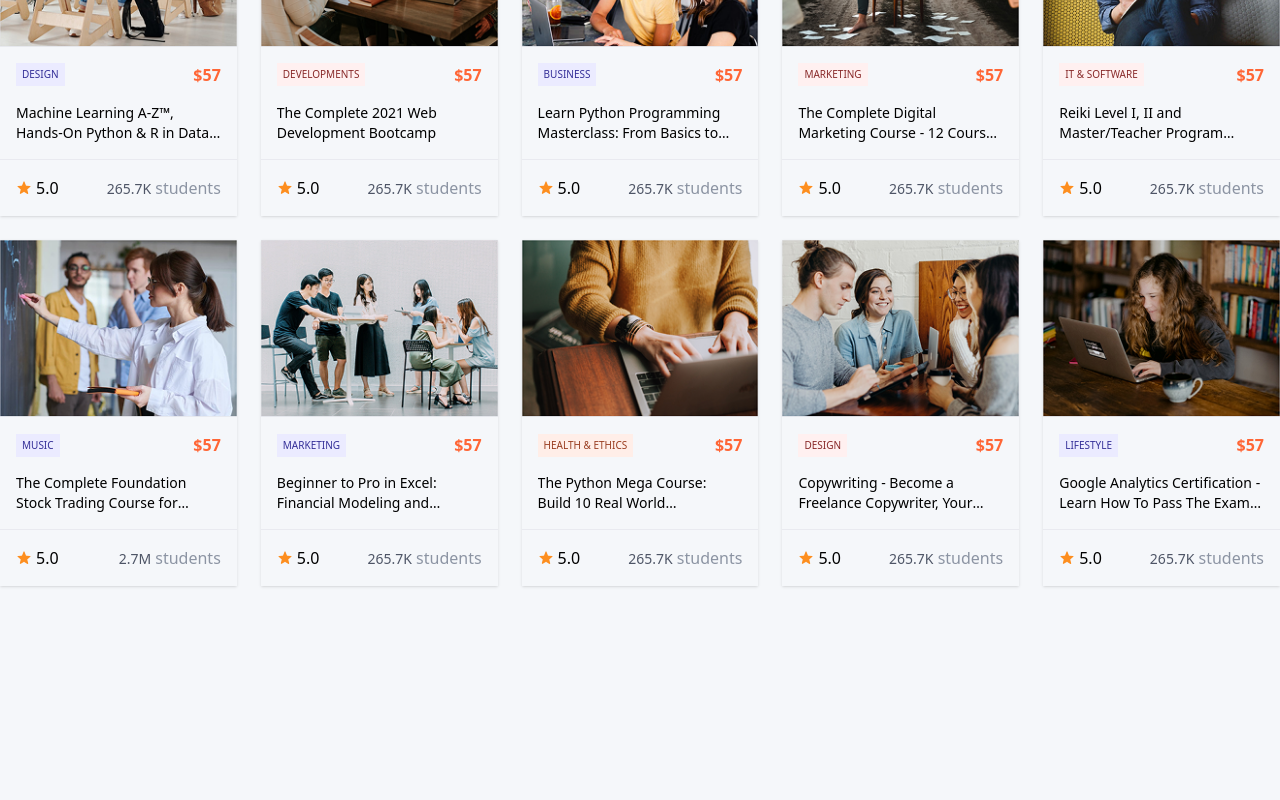
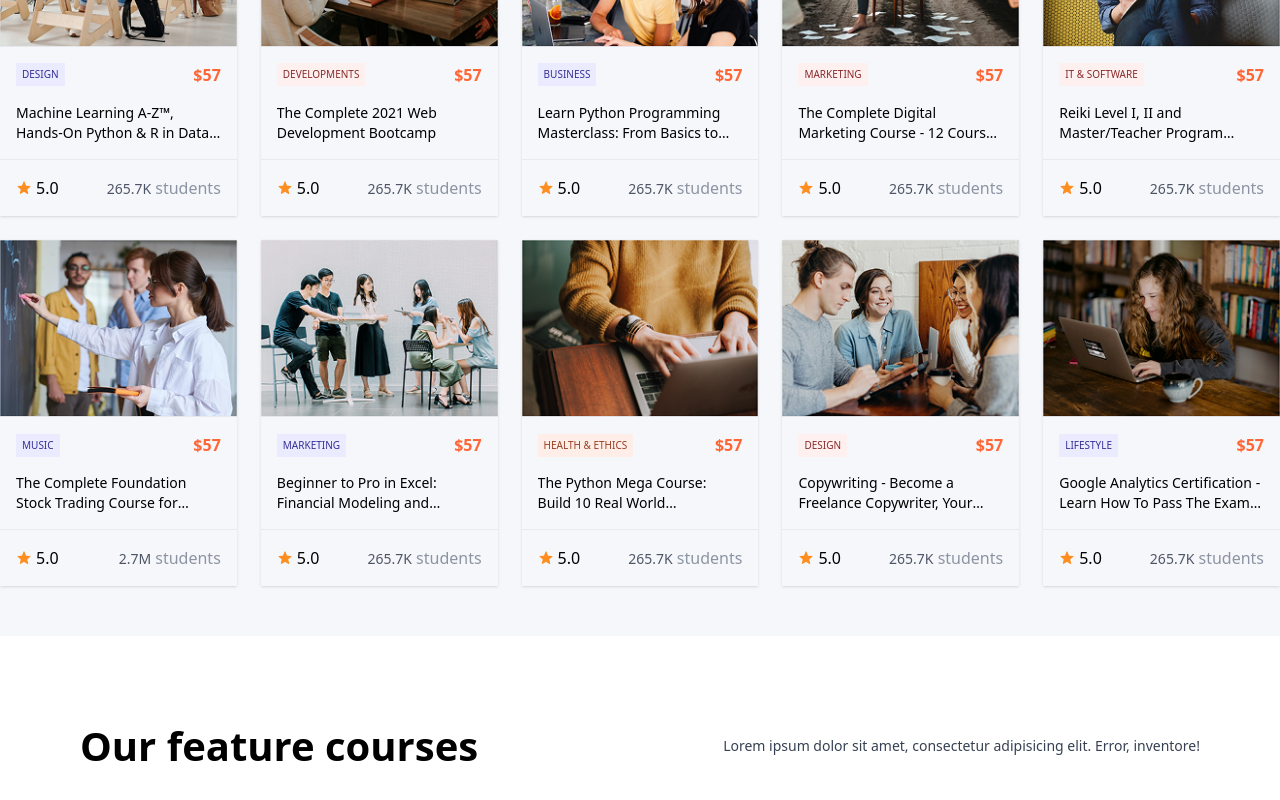
Before and after one commit to firogute/e-tutor, a Next.js app: page / in a window 1280 px wide. Shown: the part 1573-2373 px from the top of the page. Built offline with nearby package versions, Linux system fonts and the light colour scheme.

Commit message:
feat: add FeaturedCourses component to Home page

```diff
--- a/app/page.tsx
+++ b/app/page.tsx
@@ -1,4 +1,5 @@
 import Category from "@/components/HomePage/Category";
+import FeaturedCourses from "@/components/HomePage/FeaturedCourses";
 import HeroSection from "@/components/HomePage/HeroSection";
 import TopCourses from "@/components/HomePage/TopCourses";
 
@@ -8,6 +9,7 @@ export default function Home() {
       <HeroSection />
       <Category />
       <TopCourses />
+      <FeaturedCourses />
     </div>
   );
 }
--- /dev/null
+++ b/components/HomePage/FeaturedCourses.tsx
@@ -0,0 +1,22 @@
+import React from "react";
+
+const FeaturedCourses = () => {
+  return (
+    <section className="mx-auto -mt-[250px]">
+      <div className="flex flex-col w-full gap-10 max-w-[1320px] bg-white p-20 mx-auto">
+        <div className="flex items-center justify-between w-full">
+          <h2 className="font-semibold text-[40px]">Our feature courses</h2>
+          <p className="text-sm text-gray-700">
+            Lorem ipsum dolor sit amet, consectetur adipisicing elit. Error,
+            inventore!
+          </p>
+        </div>
+              <div className="grid grid-cols-1 md:grid-cols-2">
+                  {}
+        </div>
+      </div>
+    </section>
+  );
+};
+
+export default FeaturedCourses;
```
Also changed, not shown: public/Photo.png (added).
